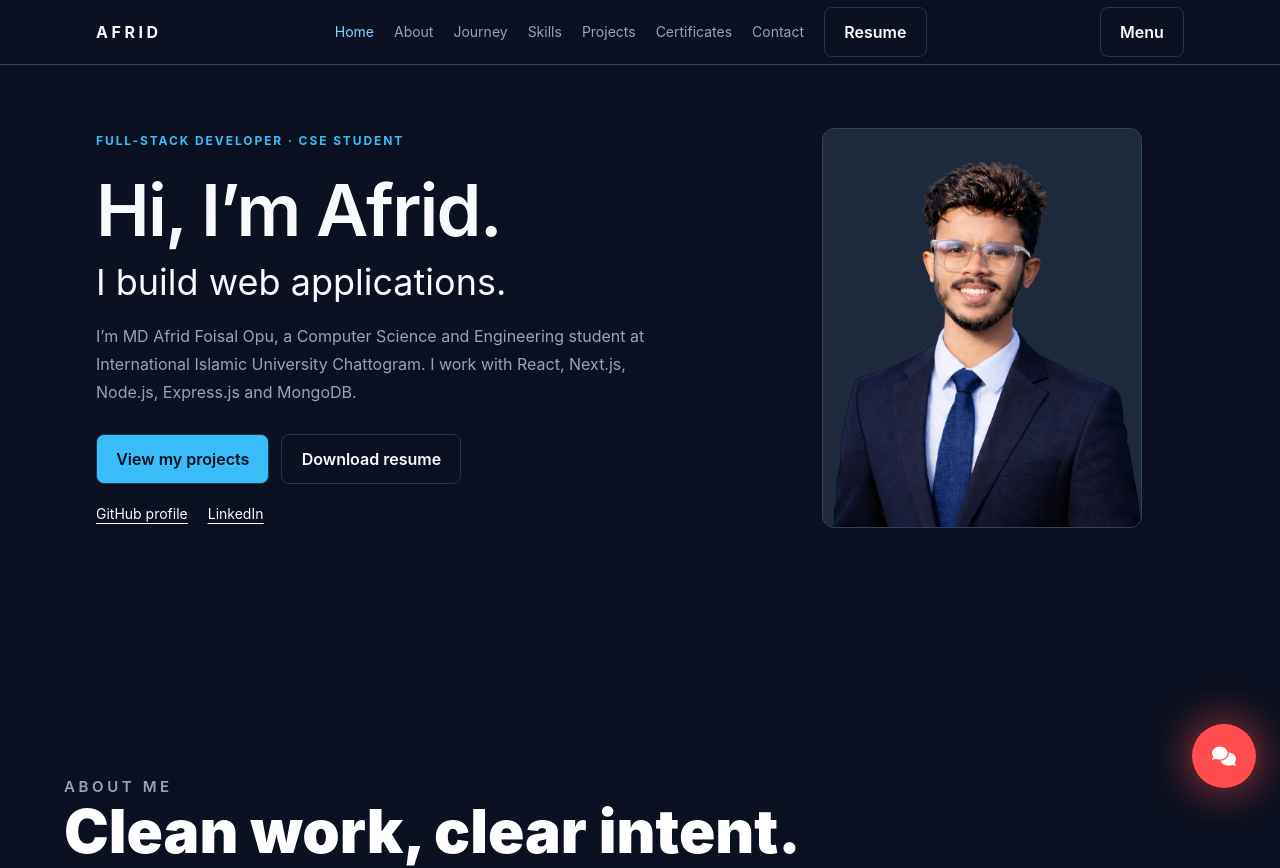
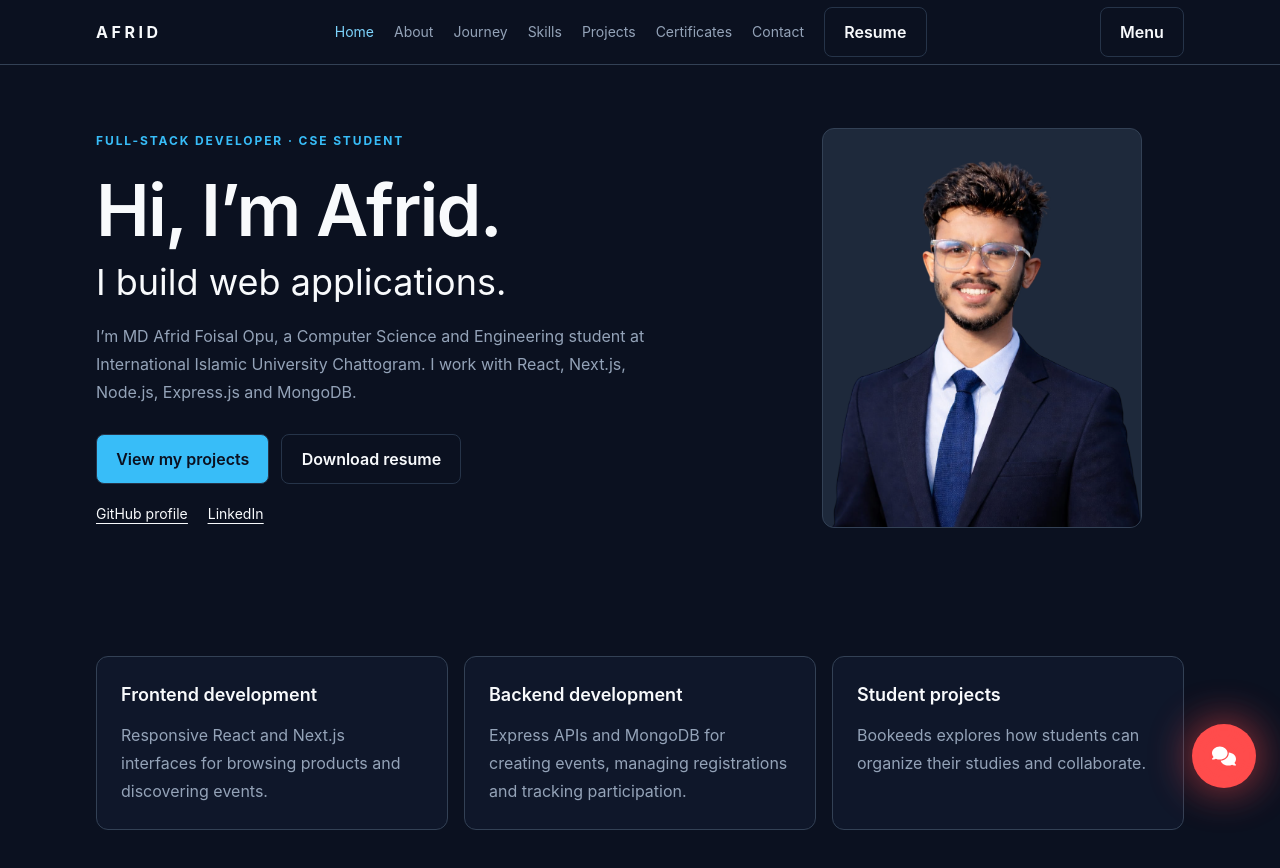
Before and after one commit to Afrid25/Afrid-3D-Portfolio, a React (Vite) app: page / in a window 1280 px wide. Shown: the top 868 px of the page. Built offline with nearby package versions, Linux system fonts and the light colour scheme.

Commit message:
feat: add concise professional capability overview

```diff
--- a/src/App.jsx
+++ b/src/App.jsx
@@ -1,7 +1,7 @@
 import { Suspense, lazy } from "react";
 import { BrowserRouter } from "react-router-dom";
 
-import useIsMobile from "./hooks/useIsMobile";
+import Overview from "./components/home/Overview";
 import Hero from "./components/Hero";
 import Navbar from "./components/Navbar";
 
@@ -11,7 +11,7 @@ const Tech = lazy(() => import("./components/Tech"));
 const Works = lazy(() => import("./components/Works"));
 const CertificatesSection = lazy(() => import("./components/Certificates/CertificatesSection"));
 const Contact = lazy(() => import("./components/Contact"));
-const StarsCanvas = lazy(() => import("./components/canvas/Stars"));
+
 const PortfolioChatbot = lazy(() => import("./components/chatbot/PortfolioChatbot"));
 
 const SectionFallback = ({ compact = false }) => (
@@ -19,7 +19,7 @@ const SectionFallback = ({ compact = false }) => (
 );
 
 const App = () => {
-  const isMobile = useIsMobile(768);
+
 
   return (
     <BrowserRouter>
@@ -31,14 +31,15 @@ const App = () => {
       </a>
 
       <div className='relative z-0 bg-primary'>
-        <div className='bg-hero-pattern bg-cover bg-center bg-no-repeat'>
+        <div className='bg-primary'>
           <Navbar />
           <Hero />
+          <Overview />
         </div>
 
         <main id='main-content'>
           <Suspense fallback={<SectionFallback />}>
-            <About />
+            <Works />
           </Suspense>
           <Suspense fallback={<SectionFallback />}>
             <Experience />
@@ -47,7 +48,7 @@ const App = () => {
             <Tech />
           </Suspense>
           <Suspense fallback={<SectionFallback />}>
-            <Works />
+            <About />
           </Suspense>
           <Suspense fallback={<SectionFallback />}>
             <CertificatesSection />
@@ -56,11 +57,7 @@ const App = () => {
             <Suspense fallback={<SectionFallback />}>
               <Contact />
             </Suspense>
-            {!isMobile ? (
-              <Suspense fallback={null}>
-                <StarsCanvas />
-              </Suspense>
-            ) : null}
+
           </div>
         </main>
         <Suspense fallback={null}>
--- /dev/null
+++ b/src/components/home/Overview.jsx
@@ -0,0 +1,13 @@
+import { Card } from "../ui/Card";
+
+const capabilities = [
+  ["Frontend development", "Responsive React and Next.js interfaces for browsing products and discovering events."],
+  ["Backend development", "Express APIs and MongoDB for creating events, managing registrations and tracking participation."],
+  ["Student projects", "Bookeeds explores how students can organize their studies and collaborate."]
+];
+
+export default function Overview() {
+  return <section aria-label="Development capabilities" className="portfolio-wrap grid gap-4 pb-14 md:grid-cols-3">
+    {capabilities.map(([title, detail]) => <Card key={title}><h2 className="text-lg font-semibold">{title}</h2><p className="mt-3 leading-7 text-secondary">{detail}</p></Card>)}
+  </section>;
+}
```
